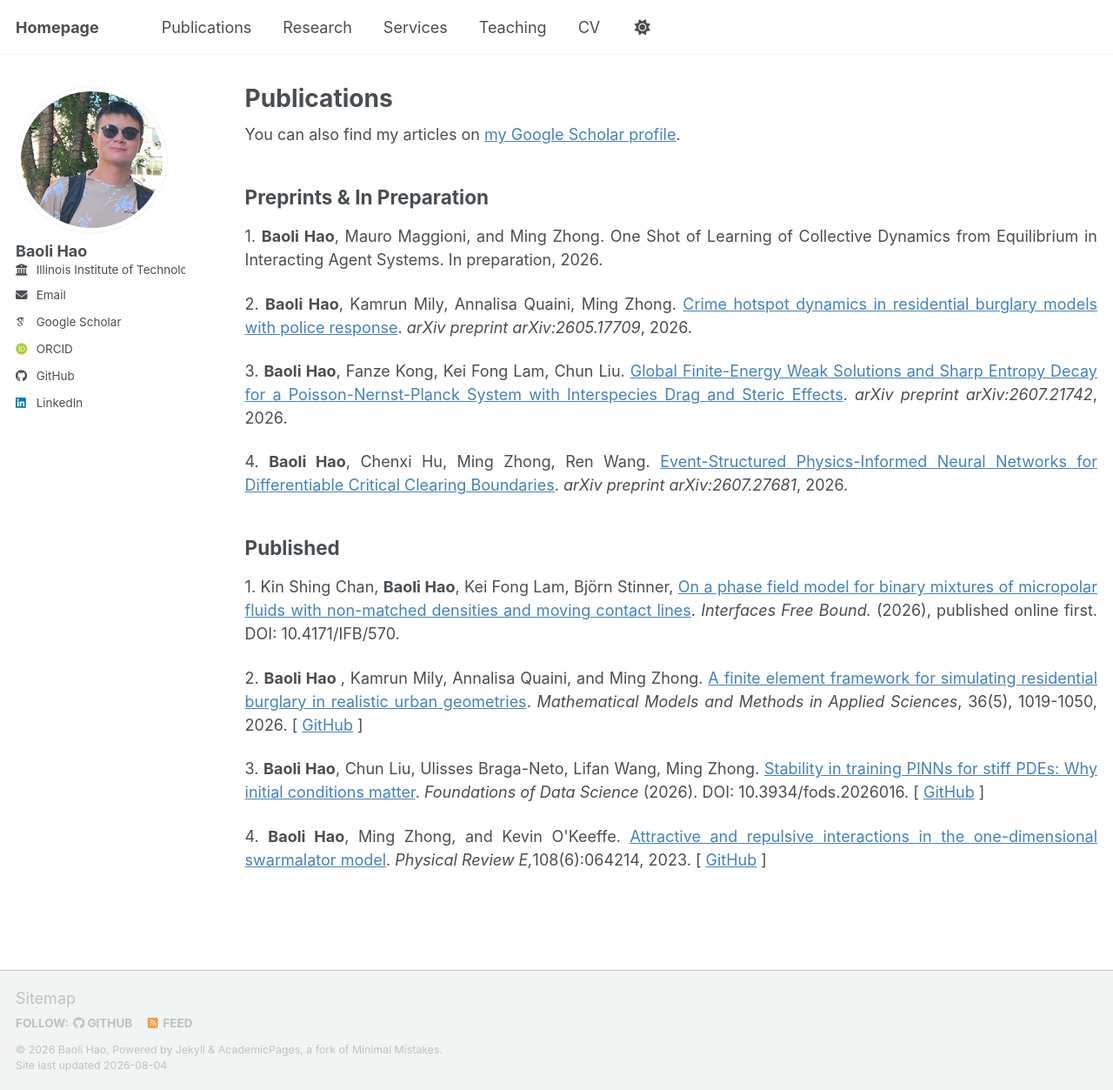
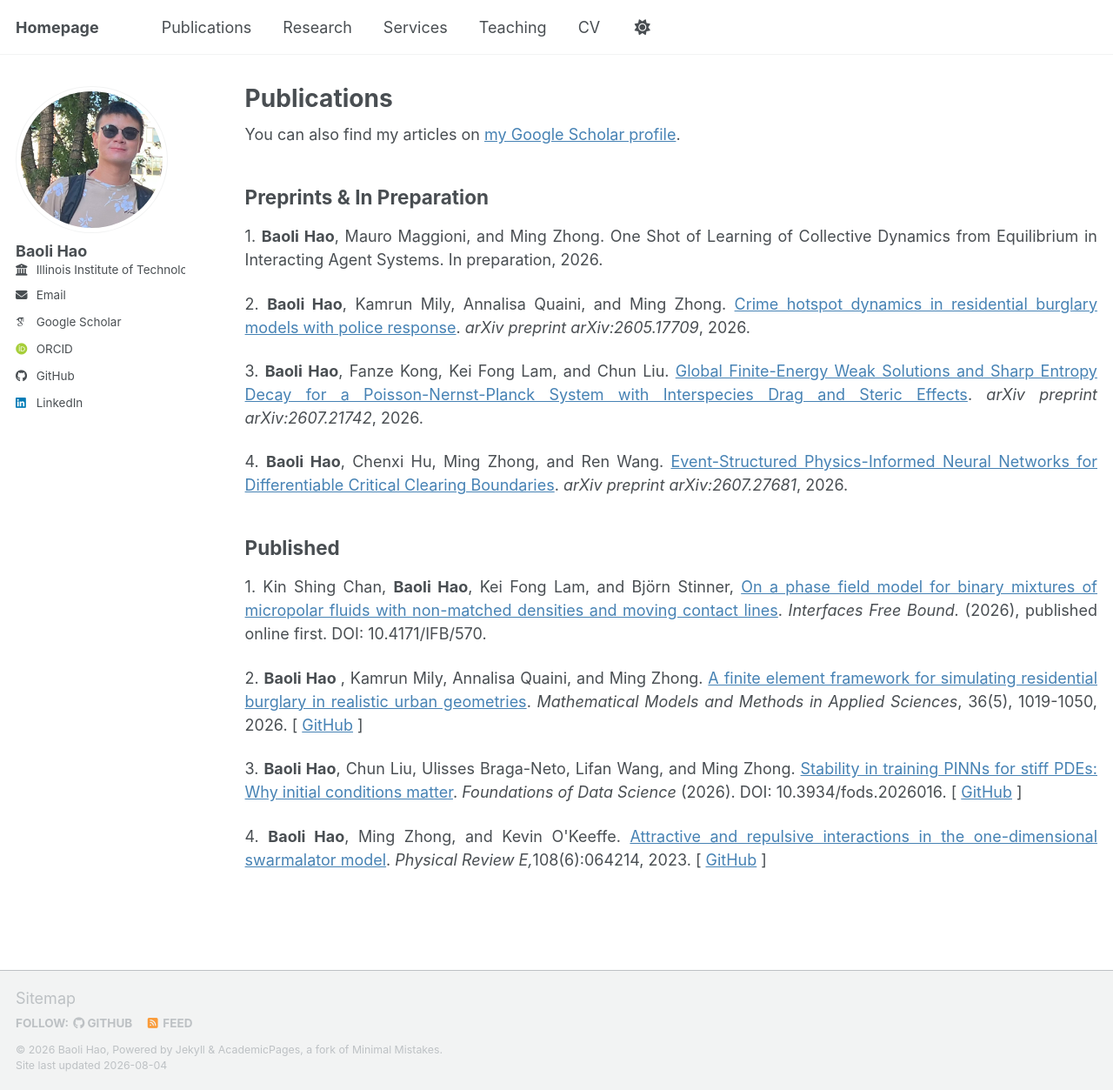
Before and after one commit to baolihao/baolihao.github.io, a Jekyll site: the page built from _pages/publications.html, in a window 1280 px wide and 1253 px high. Shown: the whole window at 87% size. Built offline with Jekyll 4.4.1, drawn with Linux system fonts in a browser that asks for light colours; some web fonts are replaced; a script bundle is joined from its source files by our own code; library files that are not in the unit come from our copies.

Commit message:
Update publications.html

```diff
--- a/_pages/publications.html
+++ b/_pages/publications.html
@@ -20,21 +20,21 @@ author_profile: true
 </p>
 
 <p>
- 2.  <b>Baoli Hao</b>, Kamrun Mily, Annalisa Quaini, Ming Zhong.
+ 2.  <b>Baoli Hao</b>, Kamrun Mily, Annalisa Quaini, and Ming Zhong.
   <a href="https://arxiv.org/abs/2605.17709">Crime hotspot dynamics in residential burglary models with police response</a>.
   <i>arXiv preprint arXiv:2605.17709</i>,
   2026.
 </p>
 
 <p>
- 3.  <b>Baoli Hao</b>, Fanze Kong, Kei Fong Lam, Chun Liu.
+ 3.  <b>Baoli Hao</b>, Fanze Kong, Kei Fong Lam, and Chun Liu.
   <a href="https://arxiv.org/abs/2607.21742">Global Finite-Energy Weak Solutions and Sharp Entropy Decay for a Poisson-Nernst-Planck System with Interspecies Drag and Steric Effects</a>.
   <i>arXiv preprint arXiv:2607.21742</i>,
   2026.
 </p>
 
 <p>
- 4.  <b>Baoli Hao</b>, Chenxi Hu, Ming Zhong, Ren Wang.
+ 4.  <b>Baoli Hao</b>, Chenxi Hu, Ming Zhong, and Ren Wang.
   <a href="https://arxiv.org/abs/2607.27681">Event-Structured Physics-Informed Neural Networks for Differentiable Critical Clearing Boundaries</a>.
   <i>arXiv preprint arXiv:2607.27681</i>,
   2026.
@@ -43,7 +43,7 @@ author_profile: true
 
 <h2>Published</h2>
 <p>
- 1. Kin Shing Chan, <b>Baoli Hao</b>, Kei Fong Lam, Björn Stinner,
+ 1. Kin Shing Chan, <b>Baoli Hao</b>, Kei Fong Lam, and Björn Stinner,
 <a href="https://doi.org/10.4171/IFB/570">On a phase field model for binary mixtures of micropolar fluids with non-matched densities and moving contact lines</a>.
 <i>Interfaces Free Bound.</i> (2026), published online first.
 DOI: 10.4171/IFB/570.
@@ -58,7 +58,7 @@ DOI: 10.4171/IFB/570.
 </p>
 
 <p>
- 3.  <b>Baoli Hao</b>, Chun Liu, Ulisses Braga-Neto, Lifan Wang, Ming Zhong.
+ 3.  <b>Baoli Hao</b>, Chun Liu, Ulisses Braga-Neto, Lifan Wang, and Ming Zhong.
   <a href="https://doi.org/10.3934/fods.2026016">Stability in training PINNs for stiff PDEs: Why initial conditions matter</a>.
   <i>Foundations of Data Science</i> (2026).
   DOI: 10.3934/fods.2026016.
```
